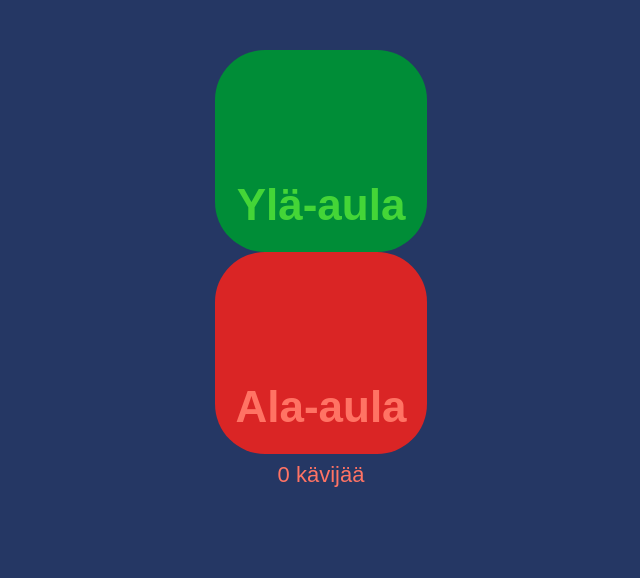
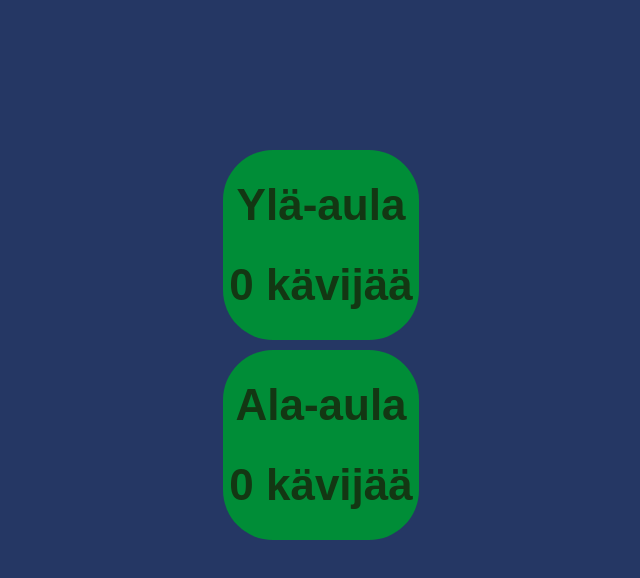
Before and after one commit to Nummenpojat/partioviikko-laskuri, a React (Create React App) app: page / in a window 1280 px wide. Shown: the top 578 px of the page, without its empty margins (319-959 px from the left). Built offline with nearby package versions, Linux system fonts and the light colour scheme.

Commit message:
Tein taas jotain super tärkeetä

```diff
--- a/src/components/LisaaKavija.tsx
+++ b/src/components/LisaaKavija.tsx
@@ -15,13 +15,9 @@ const LisaaKavija = () => {
 
     return (
         <div className="LisaaKavija">
-            <button onClick={() => {
-                setYlaAulaCount(ylaAulaCount + 1)
-            }} className="nappi-green"><LisaaNappi name="Ylä-aula" count={ylaAulaCount} paikka="ylä-aula"/></button>
+            <LisaaNappi paikka="Ylä-aula" count={ylaAulaCount}/>
 
-            <button onClick={() => {
-                setAlaAulaCount(alaAulaCount + 1)
-            }} className="nappi-red"><LisaaNappi name="Ala-aula" count={alaAulaCount} paikka="ala-aula"/></button>
+            <LisaaNappi paikka="Ala-aula" count={alaAulaCount}/>
         </div>
     )
 }
--- a/src/components/LisaaNappi.tsx
+++ b/src/components/LisaaNappi.tsx
@@ -3,12 +3,27 @@ import React from 'react';
 
 
 const LisaaNappi = (props:any) => {
+    const [count, setCount] = useState(0)
+
+
+    useEffect(() => {
+        let date:Date = new Date()
+        let kavijaRequest = {
+            aika: date,
+            paikka: props.paikka
+        }
+
+        console.log(kavijaRequest)
+    })
+
     return (
         <div className="LisaaNappi">
-            <div>
-            <h1>{props.name}</h1>
-            <p>{props.count} kävijää</p>
-            </div>
+            <button onClick={() => {
+                setCount(count + 1)
+            }}>
+            <h1>{props.paikka}</h1>
+            <h1>{count} kävijää</h1>
+            </button>
 
         </div>
     )
--- a/tsconfig.json
+++ b/tsconfig.json
@@ -10,7 +10,7 @@
     "skipLibCheck": true,
     "esModuleInterop": true,
     "allowSyntheticDefaultImports": true,
-    "strict": true,
+    "strict": false,
     "forceConsistentCasingInFileNames": true,
     "noFallthroughCasesInSwitch": true,
     "module": "esnext",
```
